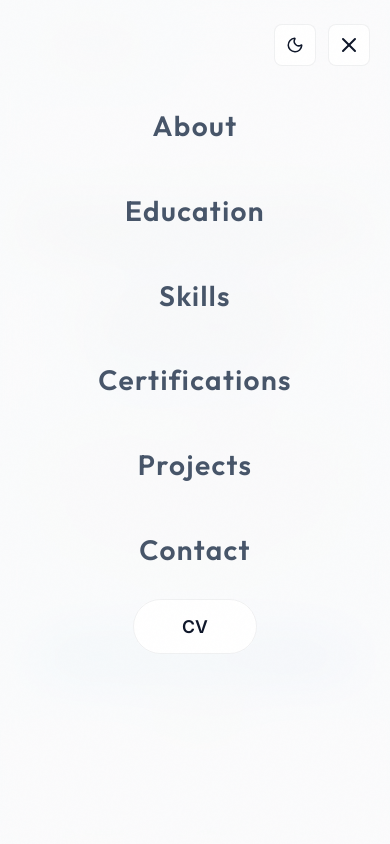
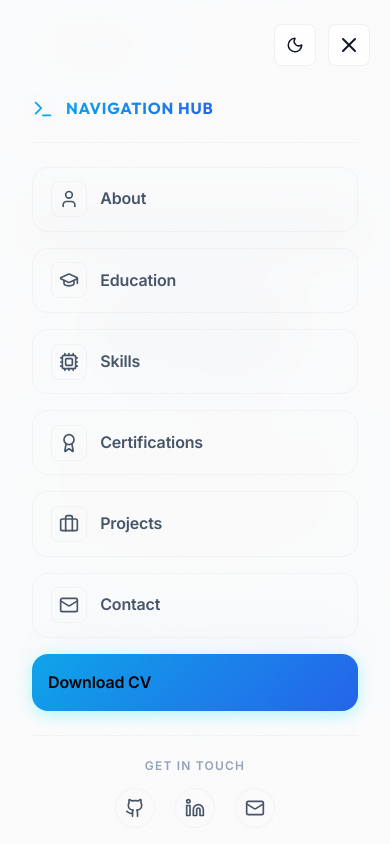
Before and after one commit to kavinu1/Portfolio, a React (Vite) app: page / in a window 390 px wide. Both pictures are taken after a click on the button 349 px from the left and 45 px from the top of the page. Shown: the top 844 px of the page. Built offline with nearby package versions, Linux system fonts and the light colour scheme.

Commit message:
Enhance mobile navigation with new header, footer, and social links; update project data structure to allow optional livePath and add new project details

```diff
--- a/src/components/Navbar.css
+++ b/src/components/Navbar.css
@@ -177,84 +177,263 @@
 .mobile-nav {
   position: fixed;
   top: 0;
-  right: -100%;
+  right: 0;
   width: 100%;
   height: 100svh;
   background: var(--mobile-nav-bg);
   backdrop-filter: blur(25px);
   -webkit-backdrop-filter: blur(25px);
-  padding: calc(6.5rem + env(safe-area-inset-top, 0px)) 2rem 2rem;
-  transition: right 0.5s cubic-bezier(0.77, 0, 0.175, 1);
+  padding: calc(6rem + env(safe-area-inset-top, 0px)) 2rem 2rem;
   z-index: 1050;
   display: flex;
   flex-direction: column;
-  align-items: center;
+  justify-content: space-between;
   box-shadow: var(--mobile-nav-shadow);
   overflow-y: auto;
   overscroll-behavior: contain;
+  clip-path: circle(0% at calc(100% - 2.5rem) 2.5rem);
+  transition: clip-path 0.55s cubic-bezier(0.76, 0, 0.24, 1);
 }
 
 .mobile-nav.open {
-  right: 0;
+  clip-path: circle(150% at calc(100% - 2.5rem) 2.5rem);
 }
 
+/* Mobile Navigation Header */
+.mobile-nav-header {
+  display: flex;
+  align-items: center;
+  gap: 0.75rem;
+  width: 100%;
+  padding-bottom: 1.25rem;
+  border-bottom: 1px solid var(--border-hairline);
+  margin-bottom: 1.5rem;
+  opacity: 0;
+  transform: translateY(-10px);
+}
+
+.mobile-nav.open .mobile-nav-header {
+  opacity: 1;
+  transform: translateY(0);
+  transition:
+    opacity 0.4s ease,
+    transform 0.4s ease;
+  transition-delay: 0.1s;
+}
+
+.mobile-header-icon {
+  color: var(--accent-cyan);
+  filter: drop-shadow(0 0 8px var(--accent-glow));
+}
+
+.mobile-header-title {
+  font-family: var(--font-display);
+  font-weight: 700;
+  font-size: 1rem;
+  letter-spacing: 0.05em;
+  text-transform: uppercase;
+  color: var(--text-primary);
+  background: var(--gradient-primary);
+  background-clip: text;
+  -webkit-background-clip: text;
+  -webkit-text-fill-color: transparent;
+}
+
+/* Mobile Nav List */
 .mobile-nav-list {
   display: flex;
   flex-direction: column;
-  align-items: center;
-  gap: 2.5rem;
+  gap: 1rem;
   list-style: none;
   width: 100%;
+  margin-bottom: 1.5rem;
+}
+
+.mobile-nav-list li {
+  width: 100%;
+  opacity: 0;
+  transform: translateY(15px);
+}
+
+.mobile-nav.open .mobile-nav-list li {
+  animation: slideUpFadeIn 0.4s forwards cubic-bezier(0.16, 1, 0.3, 1);
+  animation-delay: calc(var(--delay) + 0.15s);
 }
 
 .mobile-nav-link {
-  font-size: 1.75rem;
-  font-weight: 600;
-  letter-spacing: 0.05em;
+  display: flex;
+  align-items: center;
+  width: 100%;
+  padding: 0.85rem 1.1rem;
+  background: rgba(255, 255, 255, 0.01);
+  border: 1px solid var(--border-hairline);
+  border-radius: var(--radius-md);
   color: var(--text-secondary);
-  font-family: var(--font-display);
+  text-decoration: none;
   transition: all var(--transition-fast);
-  opacity: 0;
-  transform: translateY(20px);
+  position: relative;
+  overflow: hidden;
 }
 
-.mobile-nav.open .mobile-nav-list li {
-  animation: slideUpFadeIn 0.5s forwards cubic-bezier(0.16, 1, 0.3, 1);
-  animation-delay: calc(var(--delay) + 0.2s);
+.mobile-nav-link::before {
+  content: "";
+  position: absolute;
+  left: 0;
+  top: 0;
+  bottom: 0;
+  width: 3px;
+  background: var(--gradient-primary);
+  opacity: 0;
+  transition: opacity var(--transition-fast);
 }
 
-.mobile-nav.open .mobile-nav-link,
-.mobile-nav.open .mobile-resume {
-  opacity: 1; /* Initially handled by animation, ensuring visibility */
+.mobile-nav-link:hover,
+.mobile-nav-link.active {
+  color: var(--text-primary);
+  background: rgba(255, 255, 255, 0.03);
+  border-color: rgba(0, 242, 254, 0.25);
+  box-shadow: 0 4px 12px rgba(0, 0, 0, 0.2);
+  transform: translateY(-2px);
+}
+
+.mobile-nav-link.active::before {
+  opacity: 1;
+}
+
+.mobile-link-icon {
+  display: flex;
+  align-items: center;
+  justify-content: center;
+  width: 36px;
+  height: 36px;
+  border-radius: var(--radius-sm);
+  background: rgba(255, 255, 255, 0.02);
+  border: 1px solid var(--border-hairline);
+  color: var(--text-secondary);
+  margin-right: 0.85rem;
+  transition: all var(--transition-fast);
+}
+
+.mobile-nav-link:hover .mobile-link-icon,
+.mobile-nav-link.active .mobile-link-icon {
+  background: rgba(0, 242, 254, 0.1);
+  border-color: rgba(0, 242, 254, 0.2);
+  color: var(--accent-cyan);
+  box-shadow: 0 0 10px rgba(0, 242, 254, 0.2);
+}
+
+.mobile-link-text {
+  font-family: var(--font-sans);
+  font-size: 1rem;
+  font-weight: 600;
+  letter-spacing: -0.01em;
+  flex-grow: 1;
+}
+
+.mobile-link-arrow {
+  color: var(--text-muted);
+  opacity: 0;
+  transform: translateX(-10px);
+  transition: all var(--transition-fast);
+}
+
+.mobile-nav-link:hover .mobile-link-arrow,
+.mobile-nav-link.active .mobile-link-arrow {
+  opacity: 1;
+  transform: translateX(0);
+  color: var(--accent-cyan);
+}
+
+/* CV Button inside mobile nav */
+.mobile-resume-link {
+  display: flex;
+  align-items: center;
+  justify-content: center;
+  width: 100%;
+  padding: 1rem;
+  background: var(--gradient-primary);
+  color: #020203;
+  border-radius: var(--radius-md);
+  font-weight: 700;
+  font-size: 1rem;
+  letter-spacing: 0.02em;
+  box-shadow: 0 4px 15px rgba(0, 242, 254, 0.3);
+  transition: all var(--transition-fast);
+  text-decoration: none;
+}
+
+.mobile-resume-link:hover {
+  transform: translateY(-2px);
+  box-shadow: 0 8px 25px rgba(0, 242, 254, 0.45);
+  filter: brightness(1.1);
+}
+
+/* Mobile Nav Footer */
+.mobile-nav-footer {
+  display: flex;
+  flex-direction: column;
+  align-items: center;
+  gap: 0.75rem;
+  width: 100%;
+  padding-top: 1.25rem;
+  border-top: 1px solid var(--border-hairline);
+  margin-top: auto;
+  opacity: 0;
+  transform: translateY(10px);
+}
+
+.mobile-nav.open .mobile-nav-footer {
+  opacity: 1;
+  transform: translateY(0);
+  transition:
+    opacity 0.4s ease,
+    transform 0.4s ease;
+  transition-delay: 0.45s;
+}
+
+.mobile-footer-text {
+  font-size: 0.75rem;
+  font-weight: 600;
+  text-transform: uppercase;
+  letter-spacing: 0.1em;
+  color: var(--text-muted);
+}
+
+.mobile-social-links {
+  display: flex;
+  gap: 1.25rem;
+}
+
+.mobile-social-links a {
+  display: flex;
+  align-items: center;
+  justify-content: center;
+  width: 40px;
+  height: 40px;
+  border-radius: var(--radius-full);
+  background: rgba(255, 255, 255, 0.02);
+  border: 1px solid var(--border-hairline);
+  color: var(--text-secondary);
+  transition: all var(--transition-fast);
+}
+
+.mobile-social-links a:hover {
+  background: rgba(0, 242, 254, 0.08);
+  border-color: rgba(0, 242, 254, 0.25);
+  color: var(--accent-cyan);
+  transform: translateY(-3px);
+  box-shadow: 0 4px 12px rgba(0, 0, 0, 0.2);
 }
 
 @keyframes slideUpFadeIn {
   from {
     opacity: 0;
-    transform: translateY(20px);
+    transform: translateY(15px);
   }
   to {
     opacity: 1;
     transform: translateY(0);
   }
-}
-
-.mobile-nav-link:hover,
-.mobile-nav-link.active {
-  color: var(--accent-cyan);
-  transform: scale(1.05);
-  text-shadow: 0 0 15px var(--accent-text-shadow);
-}
-
-.mobile-resume {
-  margin-top: 2rem;
-  font-size: 1.1rem;
-  padding: 1rem 3rem;
-  opacity: 0;
-  transform: translateY(20px);
-  width: 100%;
-  max-width: 280px;
-  text-align: center;
 }
 
 .mobile-overlay {
@@ -282,5 +461,10 @@
 @media (prefers-reduced-motion: reduce) {
   .mobile-nav {
     transition: none;
+    clip-path: none;
+  }
+
+  .mobile-nav.open {
+    clip-path: none;
   }
 }
--- a/src/components/Navbar.tsx
+++ b/src/components/Navbar.tsx
@@ -1,5 +1,20 @@
 import React, { useState, useEffect } from "react";
-import { Terminal, Menu, X, Sun, Moon } from "lucide-react";
+import {
+  Terminal,
+  Menu,
+  X,
+  Sun,
+  Moon,
+  User,
+  GraduationCap,
+  Cpu,
+  Award,
+  Briefcase,
+  Mail,
+  Github,
+  Linkedin,
+  ChevronRight,
+} from "lucide-react";
 import "./Navbar.css";
 
 type Theme = "dark" | "light";
@@ -95,12 +110,27 @@ const Navbar: React.FC = () => {
   }, [isMobileMenuOpen]);
 
   const navLinks = [
-    { name: "About", href: "#about", id: "about" },
-    { name: "Education", href: "#education", id: "education" },
-    { name: "Skills", href: "#skills", id: "skills" },
-    { name: "Certifications", href: "#certifications", id: "certifications" },
-    { name: "Projects", href: "#projects", id: "projects" },
-    { name: "Contact", href: "#contact", id: "contact" },
+    { name: "About", href: "#about", id: "about", icon: <User size={20} /> },
+    {
+      name: "Education",
+      href: "#education",
+      id: "education",
+      icon: <GraduationCap size={20} />,
+    },
+    { name: "Skills", href: "#skills", id: "skills", icon: <Cpu size={20} /> },
+    {
+      name: "Certifications",
+      href: "#certifications",
+      id: "certifications",
+      icon: <Award size={20} />,
+    },
+    {
+      name: "Projects",
+      href: "#projects",
+      id: "projects",
+      icon: <Briefcase size={20} />,
+    },
+    { name: "Contact", href: "#contact", id: "contact", icon: <Mail size={20} /> },
   ];
 
   const toggleTheme = () => {
@@ -194,11 +224,16 @@ const Navbar: React.FC = () => {
         aria-modal="true"
         aria-label="Navigation menu"
       >
+        <div className="mobile-nav-header">
+          <Terminal size={22} className="mobile-header-icon" />
+          <span className="mobile-header-title">Navigation Hub</span>
+        </div>
+
         <ul className="mobile-nav-list">
           {navLinks.map((link, index) => (
             <li
               key={link.name}
-              style={{ "--delay": `${index * 0.1}s` } as React.CSSProperties}
+              style={{ "--delay": `${index * 0.06}s` } as React.CSSProperties}
             >
               <a
                 href={link.href}
@@ -206,27 +241,54 @@ const Navbar: React.FC = () => {
                 aria-current={activeSection === link.id ? "page" : undefined}
                 onClick={() => setIsMobileMenuOpen(false)}
               >
-                {link.name}
+                <span className="mobile-link-icon">{link.icon}</span>
+                <span className="mobile-link-text">{link.name}</span>
+                <ChevronRight size={18} className="mobile-link-arrow" />
               </a>
             </li>
           ))}
           <li
             style={
-              { "--delay": `${navLinks.length * 0.1}s` } as React.CSSProperties
+              { "--delay": `${navLinks.length * 0.06}s` } as React.CSSProperties
             }
           >
             <a
               href={resumeHref}
-              className="resume-btn mobile-resume"
+              className="mobile-resume-link"
               target="_blank"
               rel="noopener noreferrer"
               aria-label="Open CV (PDF)"
               onClick={() => setIsMobileMenuOpen(false)}
             >
-              CV
+              <span className="mobile-link-text">Download CV</span>
             </a>
           </li>
         </ul>
+
+        <div className="mobile-nav-footer">
+          <span className="mobile-footer-text">Get in touch</span>
+          <div className="mobile-social-links">
+            <a
+              href="https://github.com/kavinu1"
+              target="_blank"
+              rel="noopener noreferrer"
+              aria-label="GitHub"
+            >
+              <Github size={20} />
+            </a>
+            <a
+              href="https://www.linkedin.com/in/kavinuv"
+              target="_blank"
+              rel="noopener noreferrer"
+              aria-label="LinkedIn"
+            >
+              <Linkedin size={20} />
+            </a>
+            <a href="mailto:kavinuthepul456@gmail.com" aria-label="Email">
+              <Mail size={20} />
+            </a>
+          </div>
+        </div>
       </div>
     </header>
   );
```
Also changed, not shown: src/components/Projects.tsx (+23 -1 lines).
